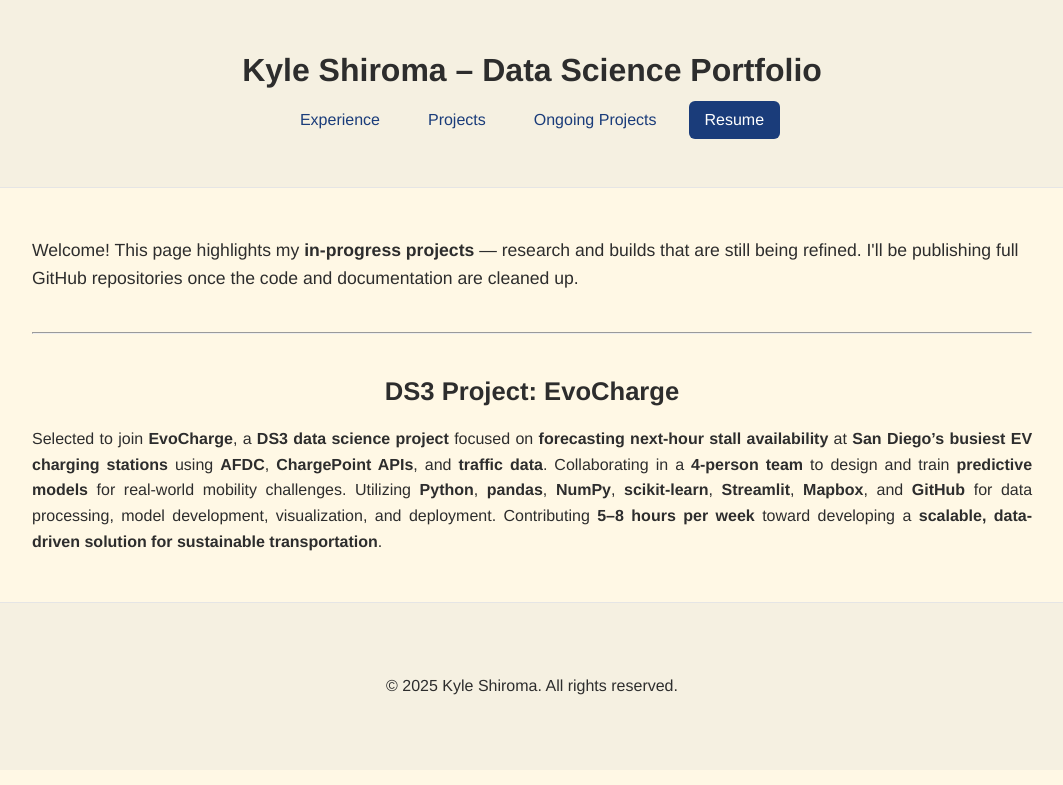
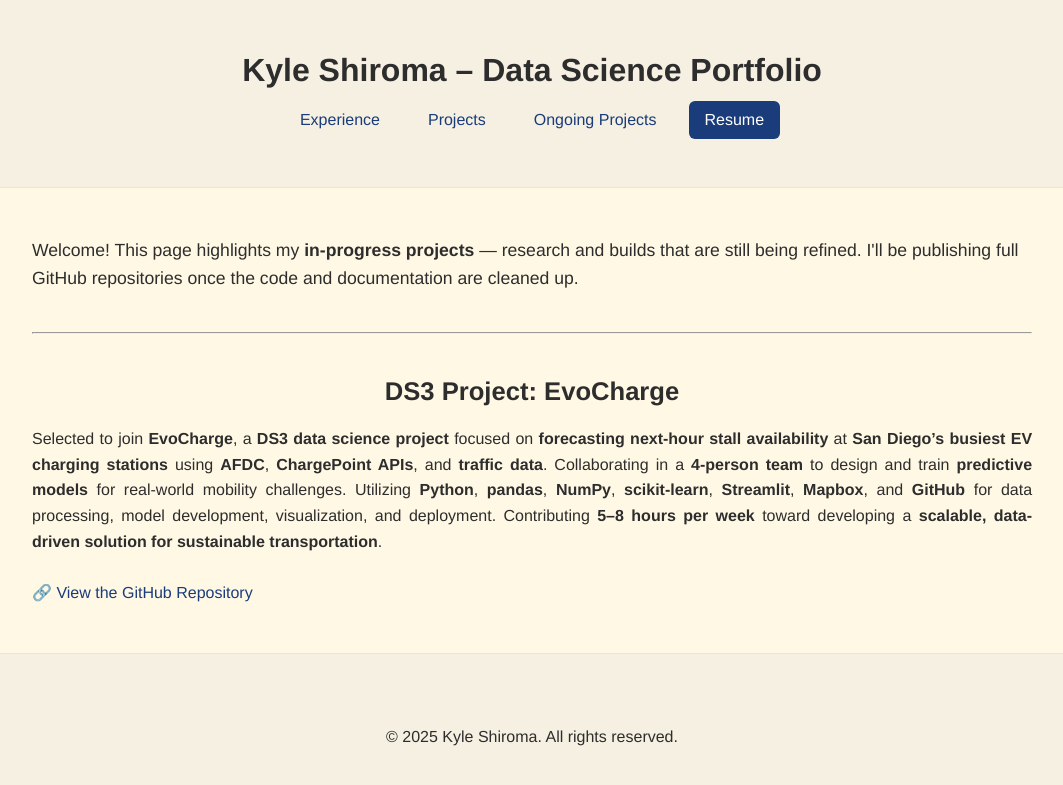
Before and after one commit to k-shiroma-code/k-shiroma-code.github.io, a Jekyll site: the page built from ongoing_projects.md, in a window 1280 px wide. Shown: the top 785 px of the page, without its empty margins (108-1171 px from the left). Built offline with Jekyll 4.4.1, drawn with Linux system fonts in a browser that asks for light colours.

Commit message:
Update ongoing_projects.md

```diff
--- a/ongoing_projects.md
+++ b/ongoing_projects.md
@@ -25,4 +25,6 @@
   for data processing, model development, visualization, and deployment. Contributing
   <strong>5–8 hours per week</strong> toward developing a <strong>scalable, data-driven solution
   for sustainable transportation</strong>.
+  <br><br>
+  🔗 <a href="https://github.com/anirudh9280/EvoCharge" target="_blank">View the GitHub Repository</a>
 </p>
```
